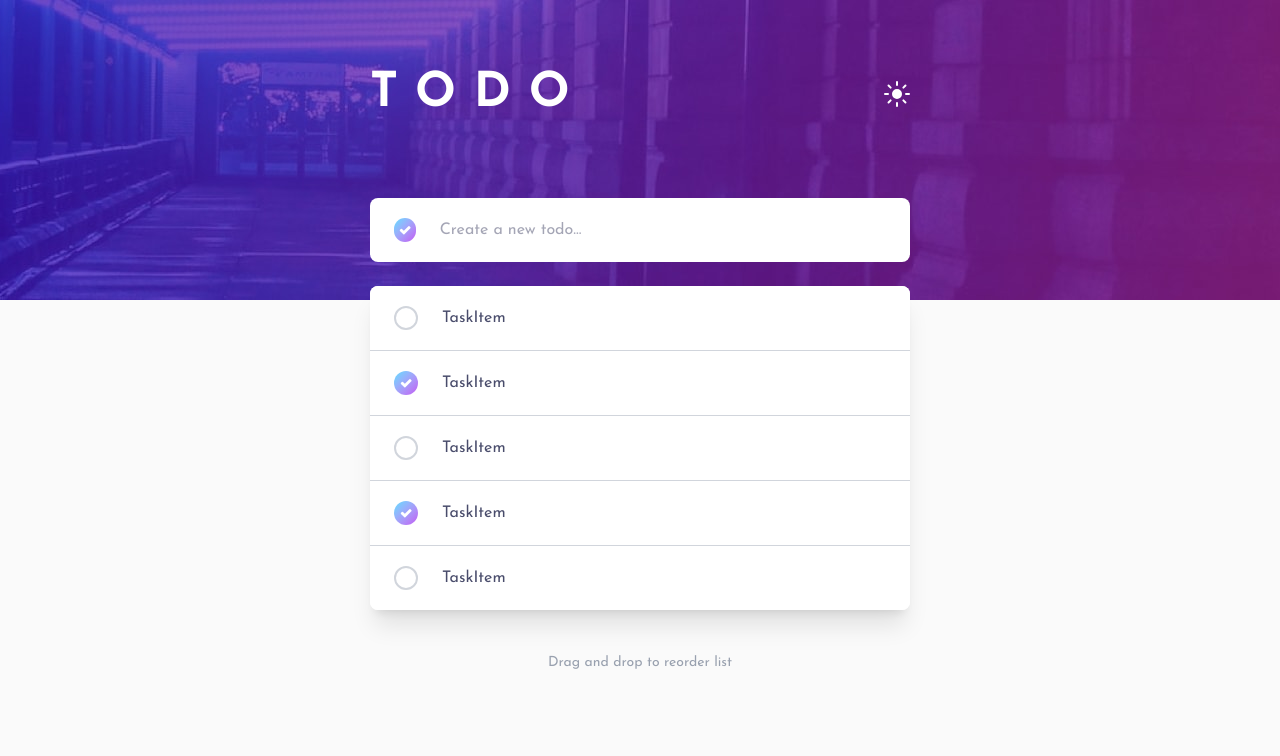
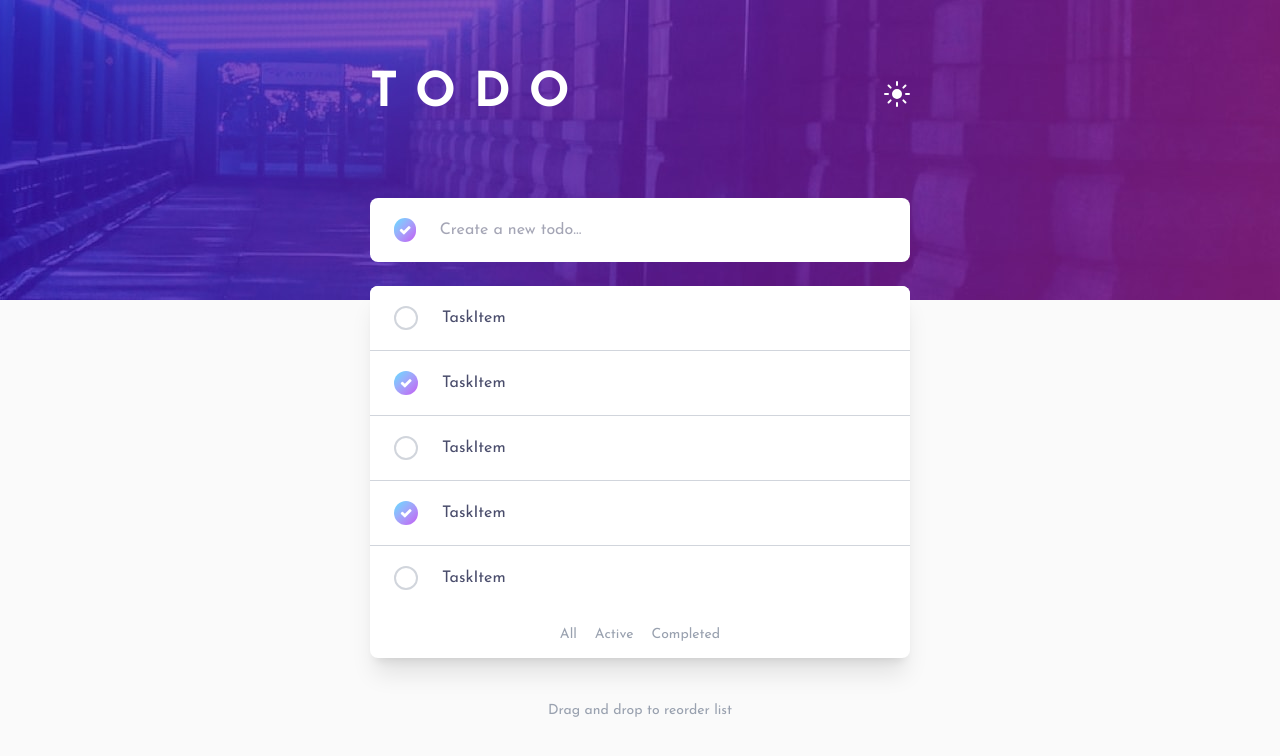
Before and after one commit to WagnerReis/todo-app-challenge, a Next.js app: page / in a window 1280 px wide. Shown: the top 756 px of the page. Built offline with nearby package versions, Linux system fonts and the light colour scheme.

Commit message:
feat(components): add NavbarStatus component and integrate into TaskList

```diff
--- /dev/null
+++ b/src/components/navbar-status.tsx
@@ -0,0 +1,18 @@
+const statusOptions = ["All", "Active", "Completed"];
+
+const baseClass =
+  "text-[14px] text-gray-400 dark:text-gray-400 hover:text-gray-800 dark:hover:text-gray-300 active:text-blue-600 dark:active:text-blue-600 cursor-custom";
+
+function NavItem({ label }: { label: string }) {
+  return <span className={baseClass}>{label}</span>;
+}
+
+export function NavbarStatus() {
+  return (
+    <nav className="w-full h-12 flex gap-[18px] justify-center items-center">
+      {statusOptions.map((status) => (
+        <NavItem key={status} label={status} />
+      ))}
+    </nav>
+  );
+}
--- a/src/components/task-list.tsx
+++ b/src/components/task-list.tsx
@@ -1,3 +1,4 @@
+import { NavbarStatus } from "./navbar-status";
 import { TaskItem } from "./task-item";
 import { Separator } from "./ui/separator";
 
@@ -11,6 +12,7 @@ export function TaskList() {
           {index < 4 && <Separator />}
         </div>
       ))}
+      <NavbarStatus />
     </main>
   );
 }
```
